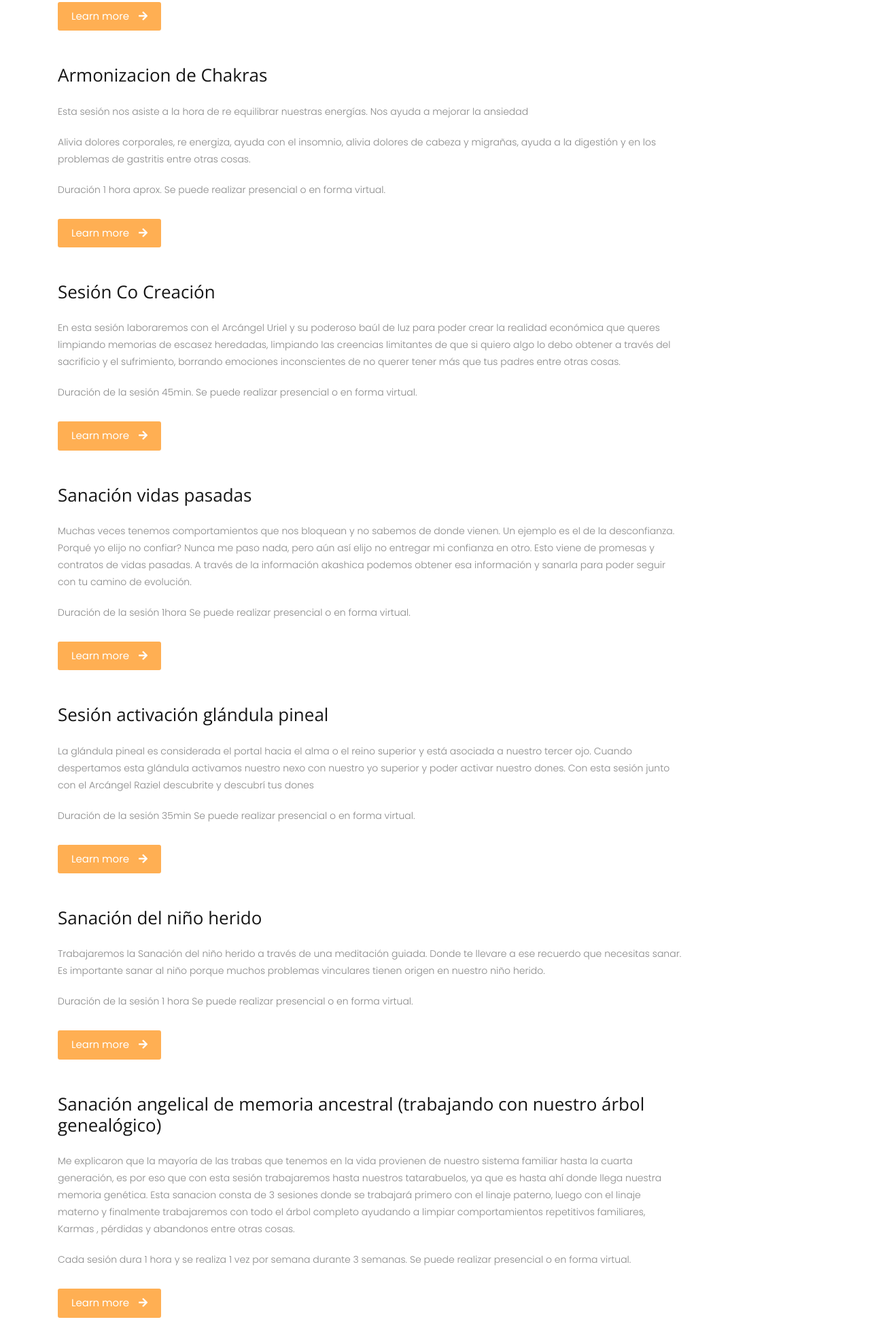
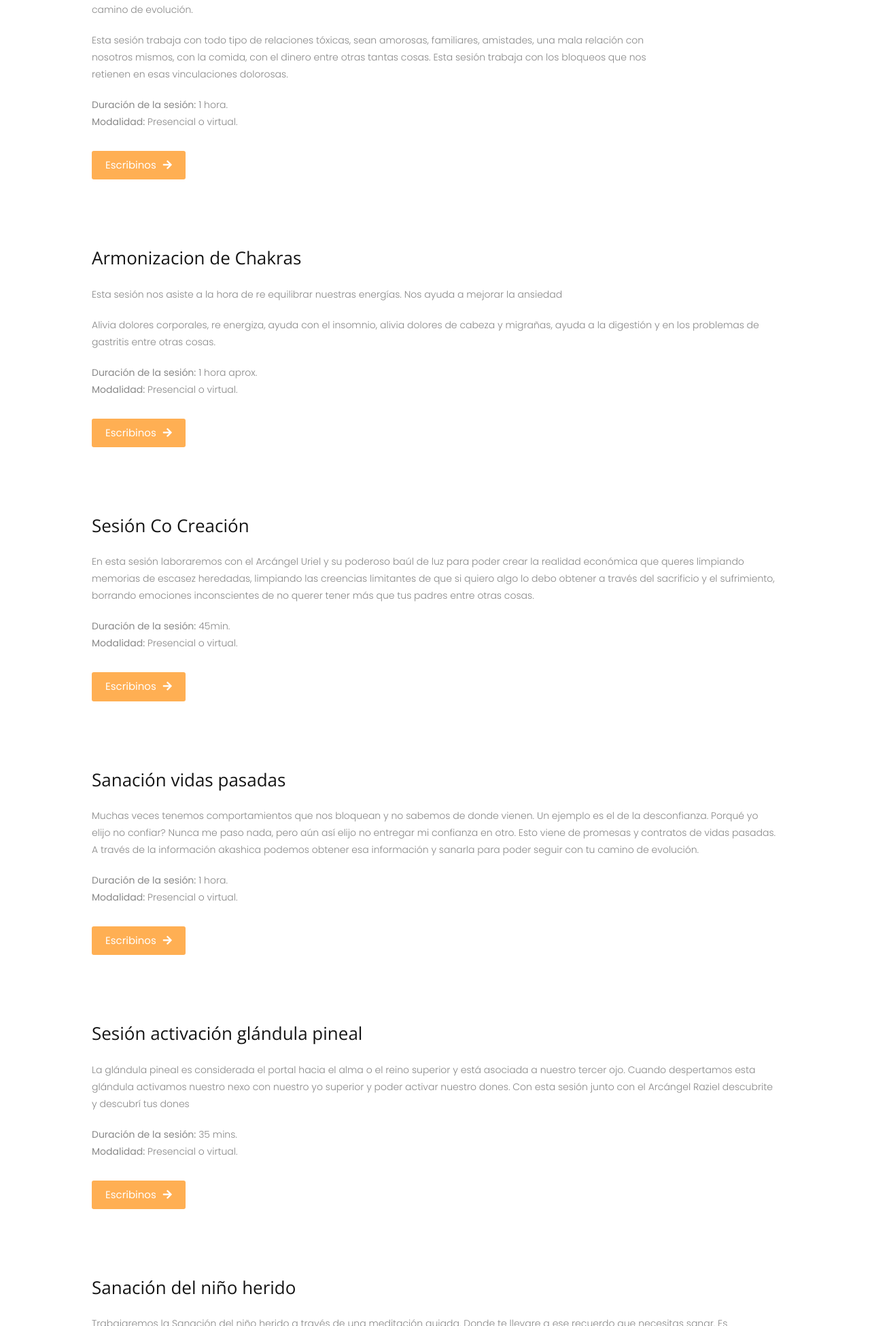
Before and after one commit to orneramos/tierra-terapias-holisticas, a plain HTML site: page pages/terapias.html in a window 1280 px wide. Shown: the part 849-2800 px from the top of the page at 68% size. Drawn offline with nearby package versions, Linux system fonts and the light colour scheme.

Commit message:
cambios pre entrega

```diff
--- a/pages/terapias.html
+++ b/pages/terapias.html
@@ -30,8 +30,8 @@
 <body>
   <!-- Navbar -->
   <nav class="navbar nav-scroll navbar-expand-lg ">
-    <div class="container"> <a class="navbar-brand navbar-logo" href="../index.html"> <img src="../images/tierra-logo-black.png" alt="logo"
-          class="logo-1"> </a>
+    <div class="container"> <a class="navbar-brand navbar-logo" href="../index.html"> <img
+          src="../images/tierra-logo-black.png" alt="logo" class="logo-1"> </a>
       <button class="navbar-toggler" type="button" data-toggle="collapse" data-target="#navbarSupportedContent"
         aria-controls="navbarSupportedContent" aria-expanded="false" aria-label="Toggle navigation"> <span
           class="fas fa-bars"></span> </button>
@@ -63,14 +63,20 @@
   <!-- Sección Terapias -->
 
   <div data-scroll-index='1'>
+    <div class="container section-padding-dos col-sm-12 text-justify mt-5">
+      <div class="row">
+        <div class="col-md-12 section-title text-center">
+          <h3>SESIONES</h3>
+          <span class="section-title-line"></span>
+        </div>
+      </div>
+    </div>
+  </div>
+
+  <div class="container section-padding-tres">
     <div class="container">
       <div class="row">
-        <div class="col-md-12 section-title text-center">
-          <h3>Acerca de Tierra Terapias holisticas</h3>
-          <p>Te acompaño en tu camino espiritual</p>
-          <span class="section-title-line"></span>
-        </div>
-        <div class="col-md-10 mb-50" id="sanacionSistReproductor">
+        <div class="col-md-12 mb-100" id="sanacionSistReproductor">
           <div class="section-info">
             <div class="sub-title-paragraph">
               <h4>Sanación de útero y sistema reproductor masculino angelical</h4>
@@ -87,48 +93,48 @@
                 En la primera sesión trabajaremos con la limpieza de Karmas ancestrales
                 La segunda limpiara Karmas personales
                 Y por último cerraremos el trabajo con una Sanación de recuerdos y sellado del trabajo.
-                Duración de la sesión 1 hora y se realiza una vez por semana durante 3 semanas.
-
               </p>
               <p>
-                Si tenes dudas no dudes en contactarme
-                Se puede realizar presencial o en forma virtual.
+                <strong>Duración de la sesión:</strong> 1 hora y se realiza una vez por semana durante 3 semanas. <br>
+                <strong>Modalidad:</strong> Presencial o virtual.
+              </p>
 
-              </p>
             </div>
-            <a href="#" class="anchor-btn">Learn more <i class="fas fa-arrow-right pd-lt-10"></i></a>
+            <a href="https://wa.me/5491160435080/?text=Hola%20Majo!%20Me%20comunico%20desde%20la%20web"
+              class="anchor-btn">Escribinos<i class="fas fa-arrow-right pd-lt-10"></i></a>
           </div>
         </div>
       </div>
     </div>
-  </div>
+
     <div class="container" d="sanacionVinculos">
       <div class="row">
-      <div class="col-md-10 mb-50">
+        <div class="col-md-10 mb-100">
           <div class="section-info">
             <div class="sub-title-paragraph">
               <h4>Sanación de vínculos</h4>
 
               <p>
-              Cuantas veces no podemos desprendernos de vínculos nocivos, no podemos dar el paso para abrirnos un nuevo
+                Cuantas veces no podemos desprendernos de vínculos nocivos, no podemos dar el paso para abrirnos un
+                nuevo
                 camino de evolución.
               </p>
               <p>
-              Esta sesión trabaja con todo tipo de relaciones tóxicas, sean amorosas, familiares, amistades, una mala
+                Esta sesión trabaja con todo tipo de relaciones tóxicas, sean amorosas, familiares, amistades, una
+                mala
                 relación con nosotros mismos, con la comida, con el dinero entre otras tantas cosas.
                 Esta sesión trabaja con los bloqueos que nos retienen en esas vinculaciones dolorosas.
-              Duración de la sesión 1 hora
+              </p>
+              <p>
+                <strong>Duración de la sesión:</strong> 1 hora. <br>
+                <strong>Modalidad:</strong> Presencial o virtual.
+              </p>
 
 
-            </p>
-            <p>
-              Si resonas con esta sesión escribime
-              Se puede realizar presencial o en forma virtual.
 
-
-            </p>
             </div>
-          <a href="#" class="anchor-btn">Learn more <i class="fas fa-arrow-right pd-lt-10"></i></a>
+            <a href="https://wa.me/5491160435080/?text=Hola%20Majo!%20Me%20comunico%20desde%20la%20web"
+              class="anchor-btn">Escribinos<i class="fas fa-arrow-right pd-lt-10"></i></a>
           </div>
         </div>
 
@@ -136,7 +142,7 @@
     </div>
     <div class="container" id="armonizacionChackas">
       <div class="row">
-      <div class="col-md-10 mb-50">
+        <div class="col-md-12 mb-100">
           <div class="section-info">
             <div class="sub-title-paragraph">
               <h4>Armonizacion de Chakras</h4>
@@ -146,16 +152,18 @@
                 Nos ayuda a mejorar la ansiedad
               </p>
               <p>
-              Alivia dolores corporales, re energiza, ayuda con el insomnio, alivia dolores de cabeza y migrañas, ayuda
+                Alivia dolores corporales, re energiza, ayuda con el insomnio, alivia dolores de cabeza y migrañas,
+                ayuda
                 a la digestión y en los problemas de gastritis entre otras cosas.
               </p>
               <p>
-              Duración 1 hora aprox.
-              Se puede realizar presencial o en forma virtual.
+                <strong>Duración de la sesión:</strong> 1 hora aprox. <br>
+                <strong>Modalidad:</strong> Presencial o virtual.
 
               </p>
             </div>
-          <a href="#" class="anchor-btn">Learn more <i class="fas fa-arrow-right pd-lt-10"></i></a>
+            <a href="https://wa.me/5491160435080/?text=Hola%20Majo!%20Me%20comunico%20desde%20la%20web"
+              class="anchor-btn">Escribinos<i class="fas fa-arrow-right pd-lt-10"></i></a>
           </div>
         </div>
 
@@ -163,25 +171,29 @@
     </div>
     <div class="container" id="cocreacion">
       <div class="row">
-      <div class="col-md-10 mb-50">
+        <div class="col-md-12 mb-100">
           <div class="section-info">
             <div class="sub-title-paragraph">
               <h4>Sesión Co Creación </h4>
 
               <p>
-              En esta sesión laboraremos con el Arcángel Uriel y su poderoso baúl de luz para poder crear la realidad
-              económica que queres limpiando memorias de escasez heredadas, limpiando las creencias limitantes de que si
-              quiero algo lo debo obtener a través del sacrificio y el sufrimiento, borrando emociones inconscientes de
+                En esta sesión laboraremos con el Arcángel Uriel y su poderoso baúl de luz para poder crear la
+                realidad
+                económica que queres limpiando memorias de escasez heredadas, limpiando las creencias limitantes de
+                que si
+                quiero algo lo debo obtener a través del sacrificio y el sufrimiento, borrando emociones inconscientes
+                de
                 no querer tener más que tus padres entre otras cosas.
 
               </p>
 
               <p>
-              Duración de la sesión 45min.
-              Se puede realizar presencial o en forma virtual.
+                <strong>Duración de la sesión:</strong> 45min. <br>
+                <strong>Modalidad:</strong> Presencial o virtual.
               </p>
             </div>
-          <a href="#" class="anchor-btn">Learn more <i class="fas fa-arrow-right pd-lt-10"></i></a>
+            <a href="https://wa.me/5491160435080/?text=Hola%20Majo!%20Me%20comunico%20desde%20la%20web"
+              class="anchor-btn">Escribinos<i class="fas fa-arrow-right pd-lt-10"></i></a>
           </div>
         </div>
 
@@ -190,26 +202,30 @@
 
     <div class="container" id="vidasPasadas">
       <div class="row">
-      <div class="col-md-10 mb-50">
+        <div class="col-md-12 mb-100">
           <div class="section-info">
             <div class="sub-title-paragraph">
               <h4>Sanación vidas pasadas</h4>
 
               <p>
-              Muchas veces tenemos comportamientos que nos bloquean y no sabemos de donde vienen. Un ejemplo es el de la
+                Muchas veces tenemos comportamientos que nos bloquean y no sabemos de donde vienen. Un ejemplo es el
+                de la
                 desconfianza.
-              Porqué yo elijo no confiar? Nunca me paso nada, pero aún así elijo no entregar mi confianza en otro. Esto
-              viene de promesas y contratos de vidas pasadas. A través de la información akashica podemos obtener esa
+                Porqué yo elijo no confiar? Nunca me paso nada, pero aún así elijo no entregar mi confianza en otro.
+                Esto
+                viene de promesas y contratos de vidas pasadas. A través de la información akashica podemos obtener
+                esa
                 información y sanarla para poder seguir con tu camino de evolución.
 
               </p>
 
               <p>
-              Duración de la sesión 1hora
-              Se puede realizar presencial o en forma virtual.
+                <strong>Duración de la sesión:</strong> 1 hora. <br>
+                <strong>Modalidad:</strong> Presencial o virtual.
               </p>
             </div>
-          <a href="#" class="anchor-btn">Learn more <i class="fas fa-arrow-right pd-lt-10"></i></a>
+            <a href="https://wa.me/5491160435080/?text=Hola%20Majo!%20Me%20comunico%20desde%20la%20web"
+              class="anchor-btn">Escribinos<i class="fas fa-arrow-right pd-lt-10"></i></a>
           </div>
         </div>
 
@@ -217,24 +233,27 @@
     </div>
     <div class="container" id="glandulaPineal">
       <div class="row">
-      <div class="col-md-10 mb-50">
+        <div class="col-md-12 mb-100">
           <div class="section-info">
             <div class="sub-title-paragraph">
               <h4>Sesión activación glándula pineal</h4>
 
               <p>
-              La glándula pineal es considerada el portal hacia el alma o el reino superior y está asociada a nuestro
+                La glándula pineal es considerada el portal hacia el alma o el reino superior y está asociada a
+                nuestro
                 tercer ojo.
-              Cuando despertamos esta glándula activamos nuestro nexo con nuestro yo superior y poder activar nuestro
+                Cuando despertamos esta glándula activamos nuestro nexo con nuestro yo superior y poder activar
+                nuestro
                 dones.
                 Con esta sesión junto con el Arcángel Raziel descubrite y descubrí tus dones
               </p>
               <p>
-              Duración de la sesión 35min
-              Se puede realizar presencial o en forma virtual.
+                <strong>Duración de la sesión:</strong> 35 mins. <br>
+                <strong>Modalidad:</strong> Presencial o virtual.
               </p>
             </div>
-          <a href="#" class="anchor-btn">Learn more <i class="fas fa-arrow-right pd-lt-10"></i></a>
+            <a href="https://wa.me/5491160435080/?text=Hola%20Majo!%20Me%20comunico%20desde%20la%20web"
+              class="anchor-btn">Escribinos<i class="fas fa-arrow-right pd-lt-10"></i></a>
           </div>
         </div>
 
@@ -242,7 +261,7 @@
     </div>
     <div class="container" id="niñoHerido">
       <div class="row">
-      <div class="col-md-10 mb-50">
+        <div class="col-md-12 mb-100">
           <div class="section-info">
             <div class="sub-title-paragraph">
               <h4>Sanación del niño herido</h4>
@@ -254,11 +273,12 @@
               </p>
 
               <p>
-              Duración de la sesión 1 hora
-              Se puede realizar presencial o en forma virtual.
+                <strong>Duración de la sesión:</strong> 1 hora. <br>
+                <strong>Modalidad:</strong> Presencial o virtual.
               </p>
             </div>
-          <a href="#" class="anchor-btn">Learn more <i class="fas fa-arrow-right pd-lt-10"></i></a>
+            <a href="https://wa.me/5491160435080/?text=Hola%20Majo!%20Me%20comunico%20desde%20la%20web"
+              class="anchor-btn">Escribinos<i class="fas fa-arrow-right pd-lt-10"></i></a>
           </div>
         </div>
 
@@ -266,28 +286,32 @@
     </div>
     <div class="container" id="ancestral">
       <div class="row">
-      <div class="col-md-10 mb-50">
+        <div class="col-md-12 mb-100">
           <div class="section-info">
             <div class="sub-title-paragraph">
               <h4>Sanación angelical de memoria ancestral (trabajando con nuestro árbol genealógico)</h4>
 
               <p>
-              Me explicaron que la mayoría de las trabas que tenemos en la vida provienen de nuestro sistema familiar
-              hasta la cuarta generación, es por eso que con esta sesión trabajaremos hasta nuestros tatarabuelos, ya
+                Me explicaron que la mayoría de las trabas que tenemos en la vida provienen de nuestro sistema
+                familiar
+                hasta la cuarta generación, es por eso que con esta sesión trabajaremos hasta nuestros tatarabuelos,
+                ya
                 que es hasta ahí donde llega nuestra memoria genética.
-              Esta sanacion consta de 3 sesiones donde se trabajará primero con el linaje paterno, luego con el linaje
+                Esta sanacion consta de 3 sesiones donde se trabajará primero con el linaje paterno, luego con el
+                linaje
                 materno y finalmente trabajaremos con todo el árbol completo ayudando a limpiar comportamientos
                 repetitivos familiares, Karmas , pérdidas y abandonos entre otras cosas.
 
               </p>
 
               <p>
-              Cada sesión dura 1 hora y se realiza 1 vez por semana durante 3 semanas.
-              Se puede realizar presencial o en forma virtual.
+                <strong>Duración de la sesión:</strong> 1 hora. Se realiza 1 vez por semana durante 3 semanas. <br>
+                <strong>Modalidad:</strong> Presencial o virtual.
 
               </p>
             </div>
-          <a href="#" class="anchor-btn">Learn more <i class="fas fa-arrow-right pd-lt-10"></i></a>
+            <a href="https://wa.me/5491160435080/?text=Hola%20Majo!%20Me%20comunico%20desde%20la%20web"
+              class="anchor-btn">Escribinos<i class="fas fa-arrow-right pd-lt-10"></i></a>
           </div>
         </div>
 
@@ -295,34 +319,32 @@
     </div>
     <div class="container" id="intrauterina">
       <div class="row">
-      <div class="col-md-10 mb-50">
+        <div class="col-md-12 mb-100">
           <div class="section-info">
             <div class="sub-title-paragraph">
               <h4>Sanación etapa intrauterina</h4>
 
               <p>
-              Esta sesión Ayuda a sanar nuestro niño herido desde el vientre materno. Sea por memorias de dolor, ser un
+                Esta sesión Ayuda a sanar nuestro niño herido desde el vientre materno. Sea por memorias de dolor, ser
+                un
                 niño no deseado, de abandono si fuiste adoptado o de reconciliación con la madre.
               </p>
               <p>
                 Se realiza en 3 sesiones.
                 La primera trabajaremos la etapa desde antes de encarnar en el vientre hasta los 3 meses de gestación
                 inclusive.
-              La segunda sesión trabajaremos los meses 4, 5 , 6 y por último último la tercera trabajaremos los meses 7,
+                La segunda sesión trabajaremos los meses 4, 5 , 6 y por último último la tercera trabajaremos los
+                meses 7,
                 8, 9. Independientemente de que hayas completado la gestación o hayas superado los 9 meses se procede
                 igual.
-
-
               </p>
               <p>
-              Cada sesión dura 1 hora y se realiza 1 vez por semana durante 3 semanas.
-              Se puede realizar presencial o en forma virtual.
-
-
-
+                <strong>Duración de la sesión:</strong> 1 hora. Se realiza 1 vez por semana durante 3 semanas. <br>
+                <strong>Modalidad:</strong> Presencial o virtual.
               </p>
             </div>
-          <a href="#" class="anchor-btn">Learn more <i class="fas fa-arrow-right pd-lt-10"></i></a>
+            <a href="https://wa.me/5491160435080/?text=Hola%20Majo!%20Me%20comunico%20desde%20la%20web"
+              class="anchor-btn">Escribinos<i class="fas fa-arrow-right pd-lt-10"></i></a>
           </div>
         </div>
 
@@ -330,26 +352,30 @@
     </div>
     <div class="container" id="fragamentosAlma">
       <div class="row">
-      <div class="col-md-10 mb-50">
+        <div class="col-md-12 mb-100">
           <div class="section-info">
             <div class="sub-title-paragraph">
               <h4>Sesión recuperación fragmentos del alma + almas afines </h4>
 
               <p>
                 Esta sesión nos ayuda a recuperar los fragmentos que vamos dejando por la vida cuando se nos rompe el
-              corazón, cada vez vivimos un suceso doloroso dejamos un poco de nosotros en la situación para aliviar el
-              dolor y nos hace ir por la vida incompletos. A través de esta vamos a recuperar y transformar esos pedazos
-              en luz para prepararnos para nuevos vínculos. Y para finalizar haremos un llamado a esas almas afines que
+                corazón, cada vez vivimos un suceso doloroso dejamos un poco de nosotros en la situación para aliviar
+                el
+                dolor y nos hace ir por la vida incompletos. A través de esta vamos a recuperar y transformar esos
+                pedazos
+                en luz para prepararnos para nuevos vínculos. Y para finalizar haremos un llamado a esas almas afines
+                que
                 vibran en nuestra sintonia y nos traen momentos de felicidad, tanto en el amor, como las amistades y
                 equipos de trabajo.
               </p>
 
               <p>
-              Esta sesión tiene una duración de 1 hora
-              Se puede realizar presencial o en forma virtual
+                <strong>Duración de la sesión:</strong> 1 hora.<br>
+                <strong>Modalidad:</strong> Presencial o virtual.
               </p>
             </div>
-          <a href="#" class="anchor-btn">Learn more <i class="fas fa-arrow-right pd-lt-10"></i></a>
+            <a href="https://wa.me/5491160435080/?text=Hola%20Majo!%20Me%20comunico%20desde%20la%20web"
+              class="anchor-btn">Escribinos<i class="fas fa-arrow-right pd-lt-10"></i></a>
           </div>
         </div>
 
@@ -357,25 +383,28 @@
     </div>
     <div class="container" id="comunicacion">
       <div class="row">
-      <div class="col-md-10 mb-50">
+        <div class="col-md-12 mb-100">
           <div class="section-info">
             <div class="sub-title-paragraph">
               <h4>Apertura de comunicación padre e hijo o madre e hijo</h4>
 
               <p>
-              Con la ayuda del Arcángel Gabriel vamos a trabajar liberando nuestras emociones y transformarlas en amor,
+                Con la ayuda del Arcángel Gabriel vamos a trabajar liberando nuestras emociones y transformarlas en
+                amor,
                 eliminar los rencores, los duelos.
-              Esta sesión puede ser realizada si una de las personas ya falleció siempre y cuando haya pasado más de un
+                Esta sesión puede ser realizada si una de las personas ya falleció siempre y cuando haya pasado más de
+                un
                 año
 
               </p>
 
               <p>
-              Duración de sesión 1 hora.
-              Se puede realizar presencial o en forma virtual.
+                <strong>Duración de la sesión:</strong> 1 hora.<br>
+                <strong>Modalidad:</strong> Presencial o virtual.
               </p>
             </div>
-          <a href="#" class="anchor-btn">Learn more <i class="fas fa-arrow-right pd-lt-10"></i></a>
+            <a href="https://wa.me/5491160435080/?text=Hola%20Majo!%20Me%20comunico%20desde%20la%20web"
+              class="anchor-btn">Escribinos<i class="fas fa-arrow-right pd-lt-10"></i></a>
           </div>
         </div>
 
@@ -383,34 +412,41 @@
     </div>
     <div class="container" id="columna">
       <div class="row">
-      <div class="col-md-10 mb-50">
+        <div class="col-md-12 mb-50">
           <div class="section-info">
             <div class="sub-title-paragraph">
               <h4>Armonización de la columna vertebral</h4>
 
               <p>
-              La columna es el sosten de nuestro cuerpo físico, el pilar en el cual nos apoyamos. Representa nuestras
+                La columna es el sosten de nuestro cuerpo físico, el pilar en el cual nos apoyamos. Representa
+                nuestras
                 aspiraciones espirituales. La espalda representa la fortaleza, el apoyo que se recibe en la vida para
                 salir adelante. Además, cada pensamiento, hecho, sentimiento, acción, queda grabada en ella.
-              En la parte superior de la columna trabajaremos la falta de apoyo emocional, sensación de no ser amado,
+                En la parte superior de la columna trabajaremos la falta de apoyo emocional, sensación de no ser
+                amado,
                 freno en la manifestación del amor.
-              En la parte media la culpa, el pasado, las cargas. En esta zona dorsal o torácica trabajaremos la parte
+                En la parte media la culpa, el pasado, las cargas. En esta zona dorsal o torácica trabajaremos la
+                parte
                 emocional, la autoestima, esquemas familiares, heridas del pasado, capacidad de expresión, amar y ser
                 amados, el fuerte de la vida, la capaz de dar y recibir.
-              Y por último la parte inferior se trabaja el miedo al dinero, falta de apoyo económico, el campo material.
-              Aquí encontraremos registros antiguos de vidas pasadas, ancestrales sobre la capacidad de avanzar en la
+                Y por último la parte inferior se trabaja el miedo al dinero, falta de apoyo económico, el campo
+                material.
+                Aquí encontraremos registros antiguos de vidas pasadas, ancestrales sobre la capacidad de avanzar en
+                la
                 vida. Trabajamos carencias y miedos.
 
               </p>
               <p>
-              La sesión tiene una duración de 1 hora.
-              Se puede realizar presencial o en forma virtual.
+                <strong>Duración de la sesión:</strong> 1 hora.<br>
+                <strong>Modalidad:</strong> Presencial o virtual.
               </p>
             </div>
-          <a href="#" class="anchor-btn">Learn more <i class="fas fa-arrow-right pd-lt-10"></i></a>
+            <a href="https://wa.me/5491160435080/?text=Hola%20Majo!%20Me%20comunico%20desde%20la%20web"
+              class="anchor-btn">Escribinos<i class="fas fa-arrow-right pd-lt-10"></i></a>
           </div>
         </div>
 
+      </div>
     </div>
   </div>
 
@@ -425,7 +461,8 @@
           <a href="../pages/contacto.html">Información de contacto</a>
           <div class="d-flex justify-content-center mt-3 align-items-center">
             <p class="mr-2">Escribinos </p>
-              <a href="https://wa.me/5491160435080/?text=Hola%20Majo!%20Me%20comunico%20desde%20la%20web" target="_blank" rel="noopener noreferrer" class="fa-brands fa-whatsapp mt-2 redes-icon m-1"></a>
+            <a href="https://wa.me/5491160435080/?text=Hola%20Majo!%20Me%20comunico%20desde%20la%20web" target="_blank"
+              rel="noopener noreferrer" class="fa-brands fa-whatsapp mt-2 redes-icon m-1"></a>
           </div>
         </div>
         <div class="col-md-4">
@@ -470,8 +507,6 @@
   <!-- isotope.pkgd.min js -->
   <script src="../js/isotope.pkgd.min.js"></script>
   <script>
-
-
     $(window).on("load", function () {
 
 
@@ -551,4 +586,5 @@
     });
   </script>
 </body>
+
 </html>
--- a/style.css
+++ b/style.css
@@ -176,6 +176,13 @@ h6 {
 
 .section-padding {
 	padding: 130px 50px;
+}
+
+.section-padding-dos {
+	padding: 120px 50px 20px 50px;
+}
+.section-padding-tres {
+	padding: 0px 50px 20px 50px;
 }
 .img-about {
 	max-height: 600px;
@@ -601,6 +608,7 @@ h6 {
 .section-padding {
 	padding: 130px 20px;
 }
+
 .section-title {
 	padding-bottom: 40px;
 }
```
Also changed, not shown: pages/reiki.html (+11 -8 lines), pages/tarot.html (+5 -5 lines). Lines whose indentation alone changed are shown as unchanged.
